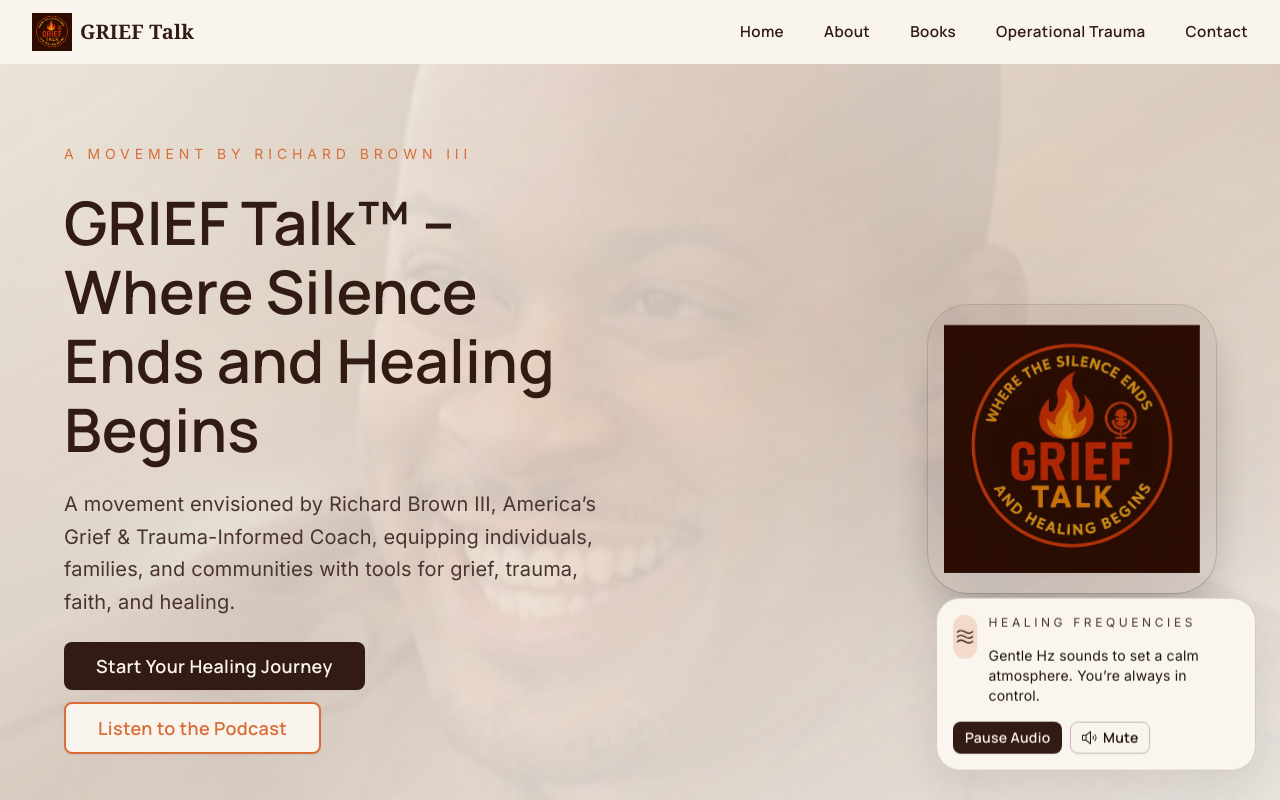
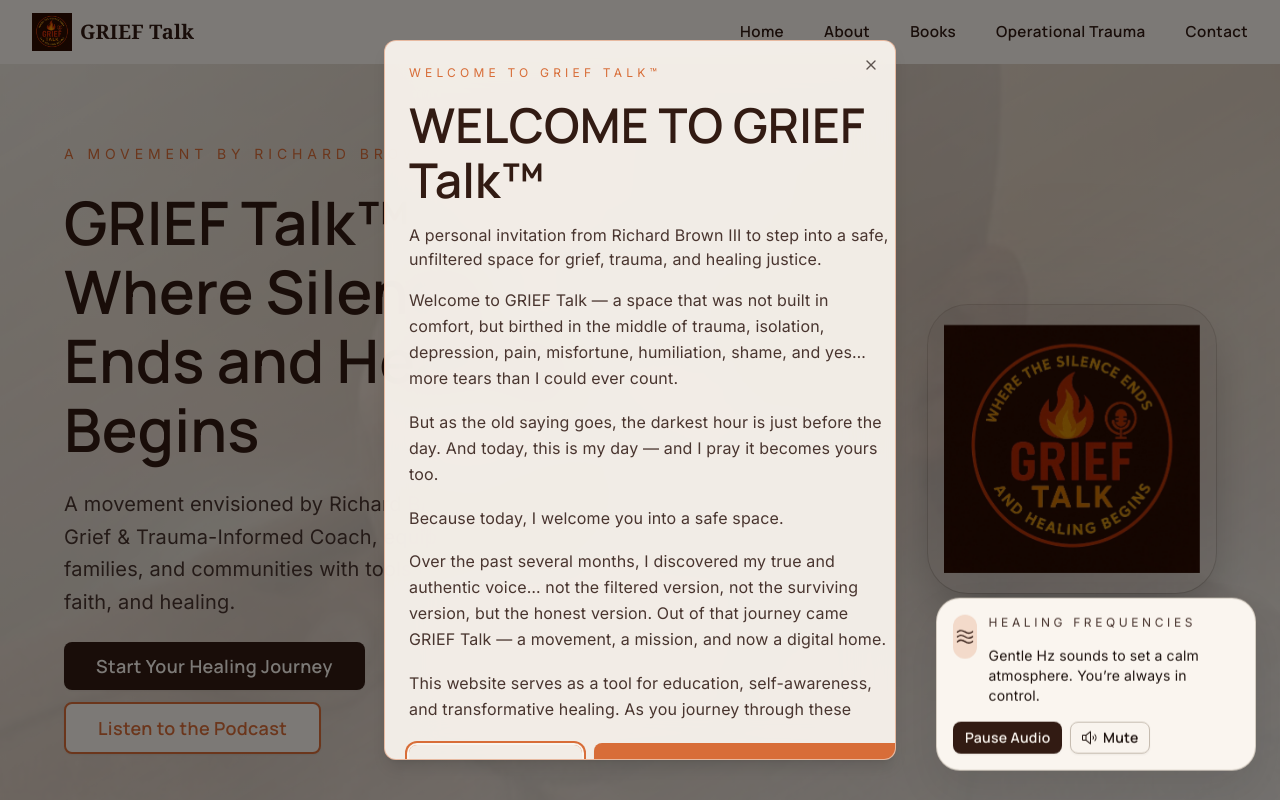
Before and after one commit to SerStakeAlot/grief-talk, a React (Vite) app: page / in a window 1280 px wide. Shown: the top 800 px of the page. Built offline with nearby package versions, Linux system fonts and the light colour scheme.

Commit message:
Add welcome dialog popup with subscription CTA

```diff
--- a/src/App.tsx
+++ b/src/App.tsx
@@ -4,6 +4,7 @@
 import { Toaster } from '@/components/ui/sonner'
 import { BackgroundAudio } from '@/components/BackgroundAudio'
 import { AssessmentDialog } from '@/components/AssessmentDialog'
+import { WelcomeDialog } from '@/components/WelcomeDialog'
 import { Routes, Route, useLocation } from 'react-router-dom'
 import { Home } from '@/pages/Home'
 import { AboutPage } from '@/pages/AboutPage'
@@ -12,9 +13,11 @@
 import { NotFound } from '@/pages/NotFound'
 import { OperationalTraumaPage } from '@/pages/OperationalTraumaPage'
 
+
 function App() {
     const [mobileMenuOpen, setMobileMenuOpen] = useState(false)
     const [assessmentOpen, setAssessmentOpen] = useState(false)
+    const [welcomeOpen, setWelcomeOpen] = useState(true)
     const location = useLocation()
 
     useEffect(() => {
@@ -70,6 +73,10 @@
         return () => observer.disconnect()
     }, [location.pathname])
 
+    const handleWelcomeChange = (open: boolean) => {
+        setWelcomeOpen(open)
+    }
+
     return (
         <div className="min-h-screen bg-background flex flex-col">
             <Navigation
@@ -89,6 +96,7 @@
             <Footer />
             <BackgroundAudio />
             <AssessmentDialog open={assessmentOpen} onOpenChange={setAssessmentOpen} />
+            <WelcomeDialog open={welcomeOpen} onOpenChange={handleWelcomeChange} />
             <Toaster />
         </div>
     )
--- /dev/null
+++ b/src/components/WelcomeDialog.tsx
@@ -0,0 +1,80 @@
+import { Dialog, DialogContent, DialogDescription, DialogFooter, DialogHeader, DialogTitle } from '@/components/ui/dialog'
+import { Button } from '@/components/ui/button'
+import { ScrollArea } from '@/components/ui/scroll-area'
+
+const GOOGLE_FORM_URL = 'https://docs.google.com/forms/d/e/1FAIpQLSd7COGGazlQIs3fS-uO8DBn-UllwLmpeELp5s3OvaZAlhfljQ/viewform'
+
+interface WelcomeDialogProps {
+  open: boolean
+  onOpenChange: (open: boolean) => void
+}
+
+export function WelcomeDialog({ open, onOpenChange }: WelcomeDialogProps) {
+  return (
+    <Dialog open={open} onOpenChange={onOpenChange}>
+      <DialogContent className="max-w-3xl w-full max-h-[90vh] overflow-hidden border-secondary/40 bg-background/95 backdrop-blur-xl">
+        <DialogHeader className="space-y-2 text-left">
+          <p className="text-xs uppercase tracking-[0.35em] text-secondary">Welcome to GRIEF Talk™</p>
+          <DialogTitle className="text-3xl font-serif text-primary">
+            WELCOME TO GRIEF Talk™
+          </DialogTitle>
+          <DialogDescription className="text-base text-muted-foreground">
+            A personal invitation from Richard Brown III to step into a safe, unfiltered space for grief, trauma, and healing justice.
+          </DialogDescription>
+        </DialogHeader>
+
+        <ScrollArea className="max-h-[55vh] pr-3">
+          <div className="space-y-4 text-base leading-relaxed text-muted-foreground">
+            <p>
+              Welcome to GRIEF Talk — a space that was not built in comfort, but birthed in the middle of trauma, isolation, depression, pain, misfortune, humiliation, shame, and yes… more tears than I could ever count.
+            </p>
+            <p>
+              But as the old saying goes, the darkest hour is just before the day. And today, this is my day — and I pray it becomes yours too.
+            </p>
+            <p>
+              Because today, I welcome you into a safe space.
+            </p>
+            <p>
+              Over the past several months, I discovered my true and authentic voice… not the filtered version, not the surviving version, but the honest version. Out of that journey came GRIEF Talk — a movement, a mission, and now a digital home.
+            </p>
+            <p>
+              This website serves as a tool for education, self-awareness, and transformative healing. As you journey through these pages — exploring the articles, ebooks, resources, trainings, courses, and conversations — my hope is that you will find something here that speaks directly to the part of you you’ve learned to hide.
+            </p>
+            <p>
+              GRIEF Talk was created because grief shouldn’t be whispered about. Trauma shouldn’t be carried alone. And healing shouldn’t feel like a secret.
+            </p>
+            <p>
+              This site will be updated weekly with fresh tools, teachings, and resources designed to strengthen your understanding of grief — not just the grief of death, but the grief of disappointment, betrayal, transition, identity loss, and the life you thought you would be living by now.
+            </p>
+            <p>
+              I want to normalize the conversation around grief and trauma, because until you can name it, you will never be able to heal from it.
+            </p>
+            <p>
+              So take your time. Look around. Let this space meet you where you are — not where others expected you to be.
+            </p>
+            <p>
+              Make yourself comfortable… and more importantly, join the movement by subscribing to our email list — where you’ll receive updates on upcoming masterclasses, workshops, webinars, and podcast episodes, along with new resources created to support your healing journey.
+            </p>
+            <div className="space-y-1">
+              <p>Welcome to GRIEF Talk — Where the Silence Ends and Healing Begins.</p>
+              <p className="font-serif text-primary">Until Every Silence Breaks,</p>
+              <p className="font-serif text-primary">I remain,</p>
+              <p className="font-serif text-primary font-semibold">Richard Brown III</p>
+            </div>
+          </div>
+        </ScrollArea>
+
+        <DialogFooter className="sm:flex-row sm:items-center sm:justify-between gap-3">
+          <Button variant="ghost" onClick={() => onOpenChange(false)}>
+            Continue exploring
+          </Button>
+          <Button asChild size="lg" className="bg-secondary text-secondary-foreground hover:bg-secondary/90">
+            <a href={GOOGLE_FORM_URL} target="_blank" rel="noreferrer">
+              Join the weekly subscription list
+            </a>
+          </Button>
+        </DialogFooter>
+      </DialogContent>
+    </Dialog>
+  )
+}
```
